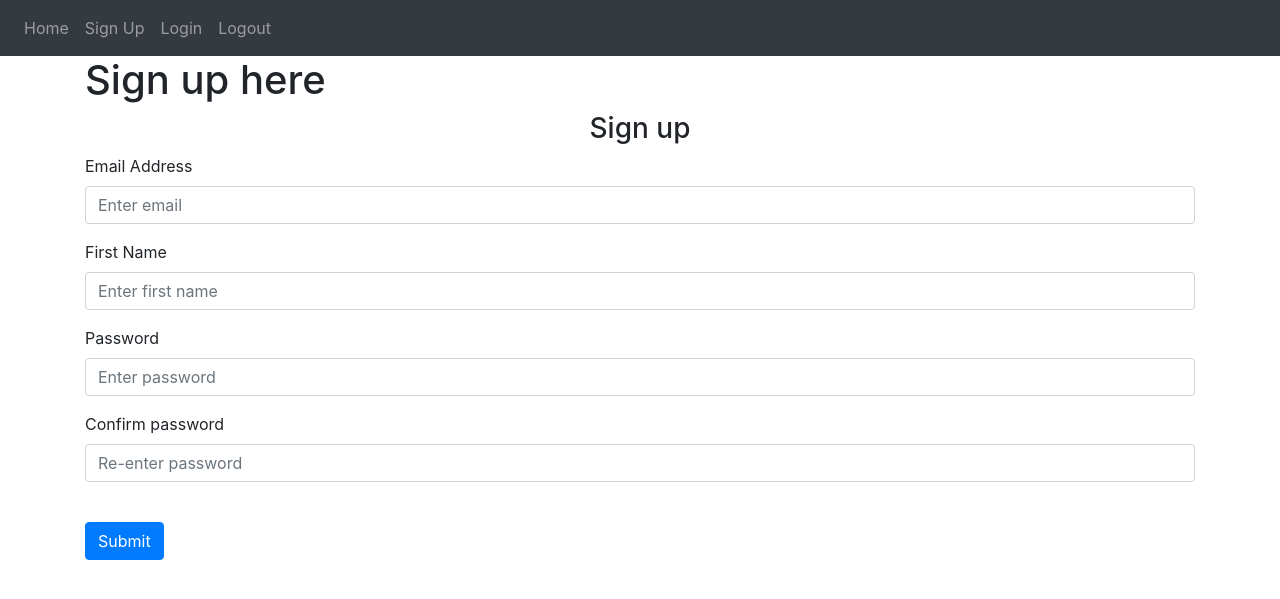
After one commit to kxrider/hilbert-webui, a Flask app: template backend/website/templates/sign_up.html in a window 1280 px wide. The commit adds this page. Shown: the top 599 px of the page. Run offline with Flask 2, Linux system fonts and the light colour scheme; the template is opened without the code that fills it, so the values that code supplies are empty; some libraries are stand-ins or nearby versions.

Commit message:
login/signup frontend working

```diff
--- a/backend/website/__init__.py
+++ b/backend/website/__init__.py
@@ -1,8 +1,14 @@
 from flask import Flask
+from flask_sqlalchemy import SQLAlchemy
+
+db = SQLAlchemy()
+DB_NAME = 'database.db'
 
 def create_app():
     app = Flask(__name__)
     app.config['SECRET_KEY'] = 'aoiejwg oaiewg'
+    app.config['SQLAlchemy_DATABASE_URI'] = f'sqlite:///{DB_NAME}'
+    db.init_app(app)
 
     from .views import views
     from .auth import auth
--- a/backend/website/templates/base.html
+++ b/backend/website/templates/base.html
@@ -34,6 +34,28 @@
             </div>
         </nav>
 
+        {% with messages = get_flashed_messages(with_categories=true) %}
+        {% if messages %}
+        {% for category, message in messages %}
+        {% if category == 'e' %}
+            <div class='alert alert-danger alert-dismissable fade show' role='alert'>
+                {{ message }}
+                <button type='button' class='close' data-dismiss='alert'>
+                    <span aria-hidden='true'>&times;</span>
+                </button>
+            </div>
+        {% elif category == 's' %}
+            <div class='alert alert-success alert-dismissable fade show' role='alert'>
+                {{ message }}
+                <button type='button' class='close' data-dismiss='alert'>
+                    <span aria-hidden='true'>&times;</span>
+                </button>
+            </div>
+        {% endif %}
+        {% endfor %}
+        {% endif %}
+        {% endwith %}
+
         <div class='container'>
             {% block content %}
             {% endblock %}
--- /dev/null
+++ b/backend/website/templates/sign_up.html
@@ -0,0 +1,26 @@
+{% extends 'base.html'%}
+{% block title %}Sign Up{% endblock %}
+{% block content %}<h1>Sign up here</h1>
+<form method='POST'>
+    <h3 align='center'>Sign up</h3>
+    <div class='form-group'>
+        <label for='email'>Email Address</label>
+        <input type='email' class='form-control' id='email' name='email' placeholder='Enter email'/>
+    </div>
+    <div class='form-group'>
+        <label for='firstName'>First Name</label>
+        <input type='text' class='form-control' id='firstName' name='firstName' placeholder='Enter first name'/>
+    </div>
+    <div class='form-group'>
+        <label for='password1'>Password</label>
+        <input type='password' class='form-control' id='password1' name='password1' placeholder='Enter password'/>
+    </div>
+    <div class='form-group'>
+        <label for='password2'>Confirm password</label>
+        <input type='password' class='form-control' id='password2' name='password2' placeholder='Re-enter password'/>
+    </div>
+    <br/>
+    <button type='submit' class='btn btn-primary'>Submit</button>
+</form>
+
+{% endblock %}
```
Also changed, not shown: backend/website/auth.py (+26 -5 lines), backend/website/templates/login.html (added, +18 -0 lines).
